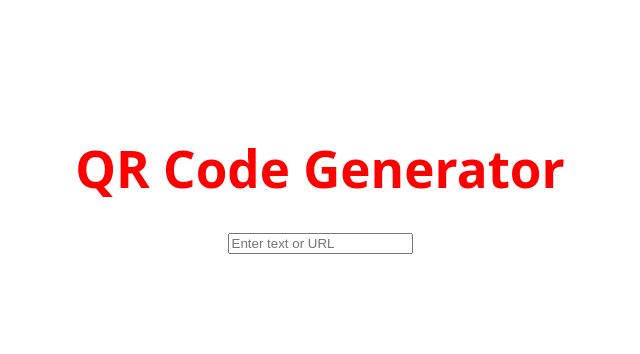
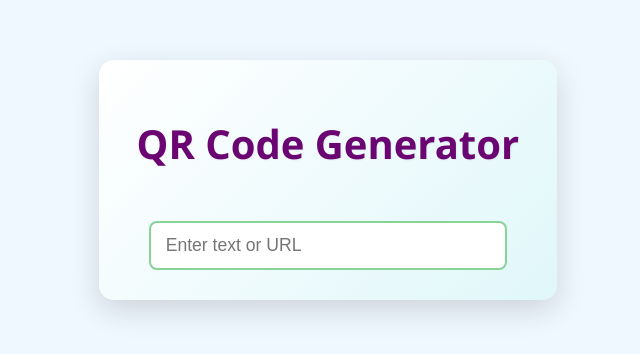
Before and after one commit to Sura333/QR_Code_Generator, a React (Vite) app: page / in a window 1280 px wide. Shown: the part 220-574 px from the top of the page, without its empty margins (320-960 px from the left). Built offline with nearby package versions, Linux system fonts and the light colour scheme.

Commit message:
Update index.css

```diff
--- a/src/index.css
+++ b/src/index.css
@@ -1,79 +1,207 @@
-:root {
-  font-family: system-ui, Avenir, Helvetica, Arial, sans-serif;
-  line-height: 1.5;
-  font-weight: 400;
-
-  /* --- CHANGES START HERE --- */
-  color: red; /* All text will now be red */
-  background-color: white; /* The main background will now be white */
-  /* --- CHANGES END HERE --- */
-
-  font-synthesis: none;
-  text-rendering: optimizeLegibility;
-  -webkit-font-smoothing: antialiased;
-  -moz-osx-font-smoothing: grayscale;
+body {
+  font-family: 'Segoe UI', Tahoma, Geneva, Verdana, sans-serif;
+  background-color: #f0f8ff;
+  display: flex;
+  justify-content: center;
+  align-items: center;
+  min-height: 100vh;
+  margin: 0;
+  color: #333;
+  box-sizing: border-box;
 }
 
-a {
-  font-weight: 500;
-  color: red; /* Links will also be red */
-  text-decoration: inherit;
-}
-a:hover {
-  color: darkred; /* Darker red on link hover for slight variation */
+.container {
+  display: flex;
+  flex-direction: column;
+  align-items: center;
+  gap: 25px;
+  padding: 30px;
+  max-width: 550px;
+  width: 90%;
+  background: linear-gradient(135deg, #ffffff 0%, #e0f7fa 100%);
+  border-radius: 15px;
+  box-shadow: 0 10px 30px rgba(0, 0, 0, 0.15);
+  transition: transform 0.3s ease-in-out;
+  text-align: center;
 }
 
-body {
-  margin: 0;
-  display: flex;
-  place-items: center;
-  min-width: 320px;
-  min-height: 100vh;
+.container:hover {
+    transform: translateY(-5px);
 }
 
 h1 {
-  font-size: 3.2em;
-  line-height: 1.1;
+  color: #6a0572;
+  margin-bottom: 25px;
+  font-size: 2.5em;
+  text-shadow: 1px 1px 2px rgba(0,0,0,0.05);
+}
+
+input[type="text"] {
+  width: 90%;
+  max-width: 400px;
+  padding: 12px 15px;
+  border: 2px solid #88d498;
+  border-radius: 8px;
+  font-size: 1.1em;
+  outline: none;
+  transition: border-color 0.3s ease, box-shadow 0.3s ease;
+  box-sizing: border-box;
+}
+
+input[type="text"]:focus {
+  border-color: #4CAF50;
+  box-shadow: 0 0 0 3px rgba(76, 175, 80, 0.3);
+}
+
+.logo-upload {
+  display: flex;
+  flex-direction: column;
+  align-items: center;
+  gap: 12px;
+  margin-top: 20px;
+  padding: 15px;
+  border: 1px dashed #a77d9c;
+  border-radius: 10px;
+  background-color: #fbf5fc;
+  width: 90%;
+  max-width: 400px;
+  box-sizing: border-box;
+}
+
+.logo-upload label {
+  font-weight: 600;
+  color: #4b0082;
+  font-size: 1.1em;
+}
+
+input[type="file"] {
+  display: block;
+  margin-top: 5px;
+}
+
+.logo-preview {
+  max-width: 120px;
+  max-height: 120px;
+  border: 3px solid #ffcc80;
+  padding: 5px;
+  border-radius: 50%;
+  object-fit: cover;
+  box-shadow: 0 4px 10px rgba(0, 0, 0, 0.1);
+}
+
+.qr-box {
+  position: relative;
+  width: 280px;
+  height: 280px;
+  display: flex;
+  justify-content: center;
+  align-items: center;
+  border: 5px solid #ff6f61;
+  border-radius: 12px;
+  background-color: #ffffff;
+  padding: 15px;
+  box-shadow: 0 8px 20px rgba(0, 0, 0, 0.1);
+  overflow: hidden;
+  margin: 15px auto;
+}
+
+.qr-box svg {
+  display: block;
+  width: 100% !important;
+  height: 100% !important;
+}
+
+.qr-logo {
+  position: absolute;
+  width: 70px;
+  height: 70px;
+  top: 50%;
+  left: 50%;
+  transform: translate(-50%, -50%);
+  border-radius: 50%;
+  background-color: rgba(255, 255, 255, 0.9);
+  padding: 7px;
+  box-shadow: 0 3px 8px rgba(0, 0, 0, 0.3);
+  object-fit: contain;
+  z-index: 10;
+  animation: pulse 1.5s infinite alternate;
+}
+
+@keyframes pulse {
+  from { transform: translate(-50%, -50%) scale(1); }
+  to { transform: translate(-50%, -50%) scale(1.03); }
 }
 
 button {
-  border-radius: 8px;
-  border: 1px solid transparent;
-  padding: 0.6em 1.2em;
-  font-size: 1em;
-  font-weight: 500;
-  font-family: inherit;
-  background-color: #1a1a1a; /* Kept dark for contrast against white background */
+  padding: 12px 25px;
+  margin-top: 15px;
+  background-color: #4CAF50;
+  color: white;
+  border: none;
+  border-radius: 25px;
   cursor: pointer;
-  transition: border-color 0.25s;
-  color: white; /* Ensuring button text is visible, can also be red if preferred against dark button */
-}
-button:hover {
-  border-color: red; /* Button border turns red on hover */
-}
-button:focus,
-button:focus-visible {
-  outline: 4px auto red; /* Button outline is red on focus */
+  font-size: 1.1em;
+  font-weight: 600;
+  transition: background-color 0.3s ease, transform 0.2s ease, box-shadow 0.3s ease;
+  box-shadow: 0 5px 15px rgba(0, 0, 0, 0.1);
 }
 
-/* This media query handles light mode preferences. Updated to maintain consistency. */
-@media (prefers-color-scheme: light) {
-  :root {
-    color: red; /* Ensure text remains red in light mode preference */
-    background-color: white; /* Ensure background remains white in light mode preference */
+button:hover {
+  background-color: #388e3c;
+  transform: translateY(-2px);
+  box-shadow: 0 7px 20px rgba(0, 0, 0, 0.2);
+}
+
+button:active {
+  transform: translateY(0);
+  box-shadow: 0 3px 10px rgba(0, 0, 0, 0.1);
+}
+
+.container > div:has(button) {
+  display: flex;
+  justify-content: center;
+  gap: 15px;
+  width: 100%;
+  flex-wrap: wrap;
+}
+
+.qr-box > div {
+  animation: fadeIn 0.8s ease-out;
+}
+
+@keyframes fadeIn {
+  from { opacity: 0; transform: scale(0.9); }
+  to { opacity: 1; transform: scale(1); }
+}
+
+@media (max-width: 600px) {
+  h1 {
+    font-size: 2em;
   }
-  a:hover {
-    color: darkred; /* Link hover remains dark red in light mode preference */
+
+  .container {
+    padding: 20px;
+    gap: 20px;
   }
+
+  input[type="text"] {
+    font-size: 1em;
+  }
+
   button {
-    background-color: #f0f0f0; /* Lighter button background in light mode */
-    color: red; /* Ensure button text is red in light mode */
+    font-size: 1em;
+    padding: 10px 20px;
   }
-  button:hover {
-    border-color: red; /* Button hover border red in light mode */
+
+  .qr-box {
+    width: 220px;
+    height: 220px;
+    padding: 10px;
   }
-  button:focus,
-  button:focus-visible {
-    outline: 4px auto red; /* Button focus outline red in light mode */
+
+  .qr-logo {
+  width: 50px;
+  height: 50px;
+  padding: 5px;
+}
   }
-}
```
